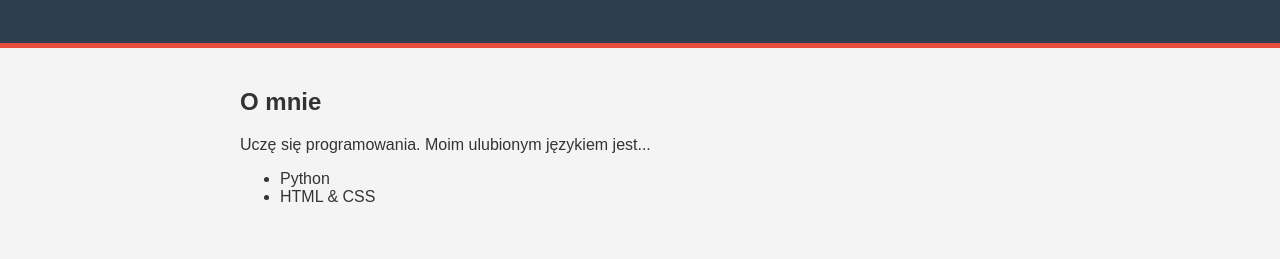
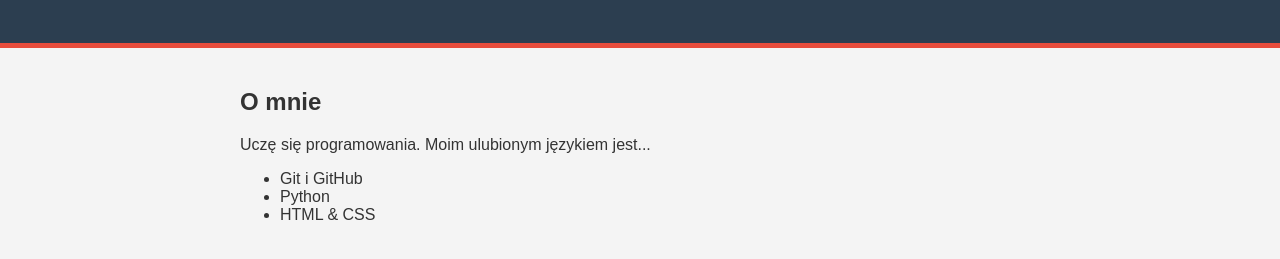
Before and after one commit to tajgerek1/moje-portfolio, a plain HTML site: page index.html in a window 1280 px wide. Shown: the part 131-390 px from the top of the page. Drawn offline with Linux system fonts and the light colour scheme.

Commit message:
Add Git and GitHub to the skills list

```diff
--- a/index.html
+++ b/index.html
@@ -15,6 +15,7 @@
             <h2>O mnie</h2>
             <p>Uczę się programowania. Moim ulubionym językiem jest...</p>
             <ul>
+                <li>Git i GitHub</li>
                 <li>Python</li>
                 <li>HTML & CSS</li>
             </ul>
```
